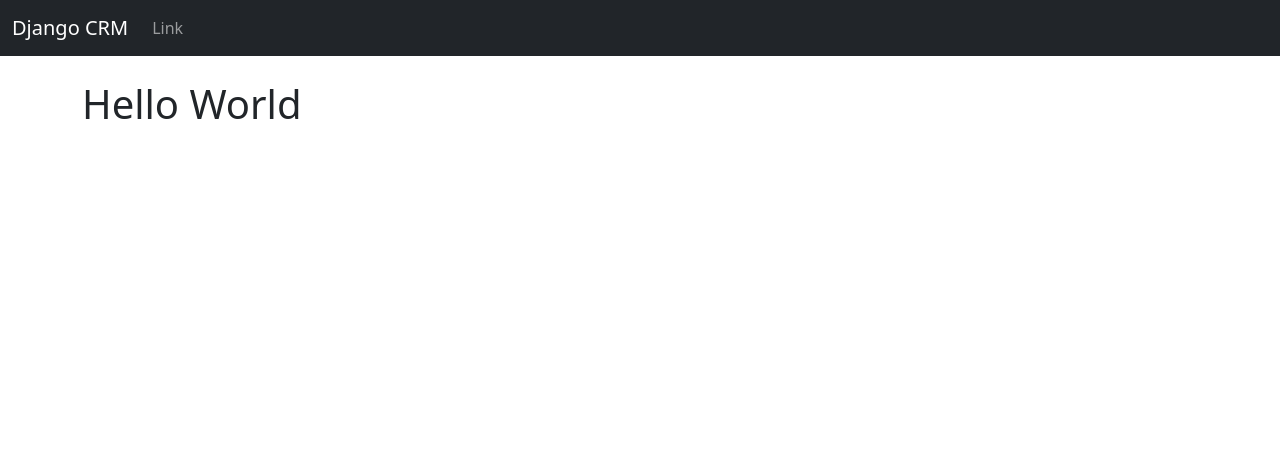
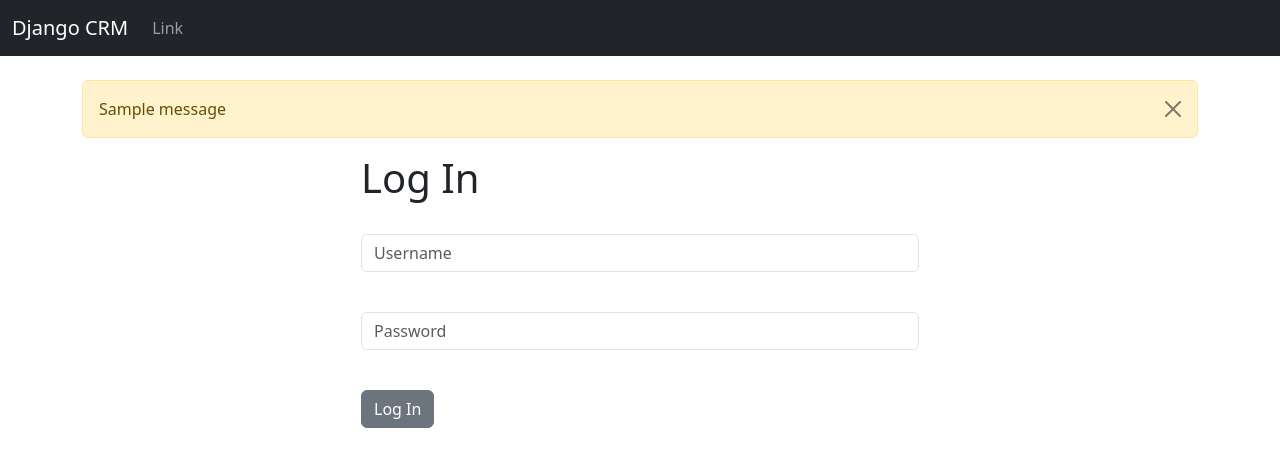
Before and after one commit to GogaladzeNodar/Django-CRM, a Django app: page / in a window 1280 px wide. Shown: the top 467 px of the page. Run offline with Django 3.2, Linux system fonts and the light colour scheme; tables that the repository leaves empty hold one stand-in row (values such as "Sample post"); one stand-in notice (Sample message) is shown.

Commit message:
Login Users

```diff
--- a/website/templates/base.html
+++ b/website/templates/base.html
@@ -13,10 +13,20 @@
 
    {% include 'navbar.html' %}
     <div class="container">
+
     <br/>
-     {% block content%}
+    {% if messages %}
+        {% for message in messages %}
+        <div class="alert alert-warning alert-dismissible fade show" role="alert">
+          {{message}}
+          <button type="button" class="btn-close" data-bs-dismiss="alert" aria-label="Close"></button>
+        </div>
+        {% endfor %}
+    {% endif %}
 
-     {% endblock content%}
+    {% block content%}
+
+    {% endblock content%}
     </div>
 
 
--- a/website/templates/home.html
+++ b/website/templates/home.html
@@ -3,7 +3,36 @@
 
 {% block content %}
 
-
+<div class="col-md-6 offset-md-3">
+{% if user.is_authenticated %}
 <h1> Hello World</h1>
 
+{% else %}
+<h1> Log In</h1>
+<br/>
+<form method="POST" action={% url 'home'%}>
+    {% csrf_token %}
+
+        <div class="mb-3">
+
+          <input type="text" class="form-control" name="username" placeholder = "Username" required >
+
+        </div>
+        <div class="mb-3">
+          <br/>
+          <input type="password" class="form-control" name='password' placeholder = "Password" required >
+          <br/>
+        </div>
+
+        <button type="submit" class="btn btn-secondary">Log In</button>
+
+</form>
+
+</div>
+
+{% endif %}
+
+
+
+
 {% endblock content %}
--- a/website/urls.py
+++ b/website/urls.py
@@ -4,4 +4,5 @@ from . import views
 urlpatterns = [
     path('', views.home, name="home"),
 
+    path('logout/', views.logout_user, name="logout"),
 ]
--- a/website/views.py
+++ b/website/views.py
@@ -1,5 +1,27 @@
-from django.shortcuts import render
+from email import message
+from django.shortcuts import render, redirect
+from django.contrib.auth import authenticate, login, logout
+from django.contrib import messages
 
-# Create your views here.
+
+
 def home(request):
-    return render(request, 'home.html')
+    # post metodit gamogzavnili monacemebi avghet
+    if request.method == "POST":
+        username = request.POST['username']
+        password = request.POST['password']
+    # shevamowmot mati avtenturoba
+        user = authenticate(request, username=username, password=password)
+        if user is not None:
+            login(request, user)
+            messages.success(request, "You Have Been Loged In!")
+            return redirect('home')
+        else:
+            messages.success(request, "There Was An Error!!! Please Try Again ")
+            return redirect('home')
+    else:
+        return render(request, 'home.html', {})
+
+
+def logout_user(request):
+    pass
```
